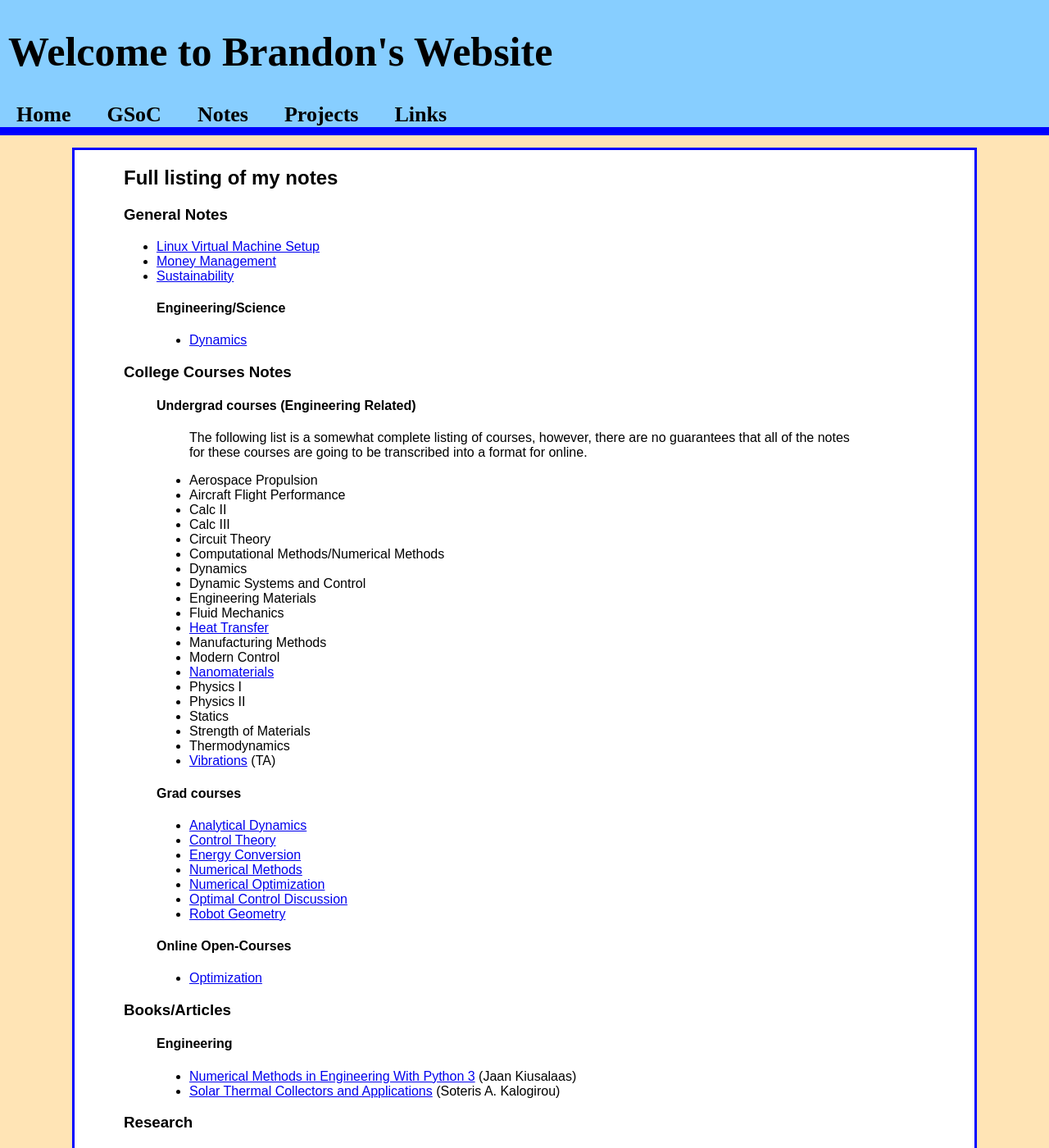
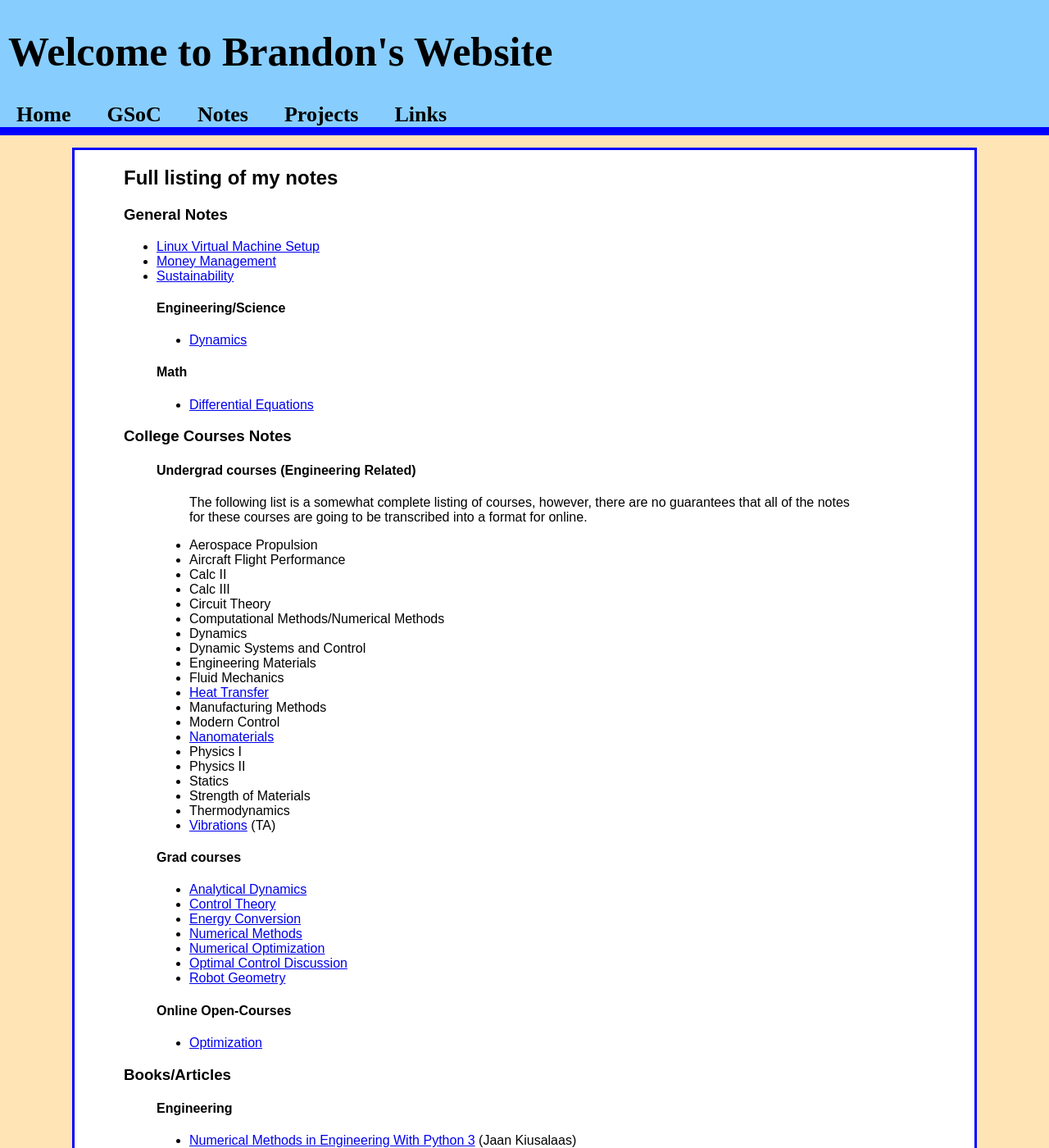
Before and after one commit to jbm950/jbm950.github.io, a Jekyll site: the page built from notes/notes_main.html, in a window 1280 px wide and 1400 px high. Shown: the whole window at 82% size. Built offline with Jekyll 4.4.1, drawn with Linux system fonts in a browser that asks for light colours; some of the changed text lies outside the part shown.

Commit message:
added links to new note pages

```diff
--- a/notes/notes_main.html
+++ b/notes/notes_main.html
@@ -26,6 +26,14 @@ title: Notes
 <blockquote>
 <ul>
 <li><a href="./dynamics/dynamics_main.html">Dynamics</a></li>
+</ul>
+</blockquote>
+<blockquote>
+<h4 id="math">Math</h4>
+</blockquote>
+<blockquote>
+<ul>
+<li><a href="./differential_equations/differential_equations.html">Differential Equations</a></li>
 </ul>
 </blockquote>
 <h3 id="college-courses-notes">College Courses Notes</h3>
```
Also changed, not shown: other parts of notes/notes_main.html (+1 -0 lines), source/notes/notes_main.md (+8 -1 lines).
